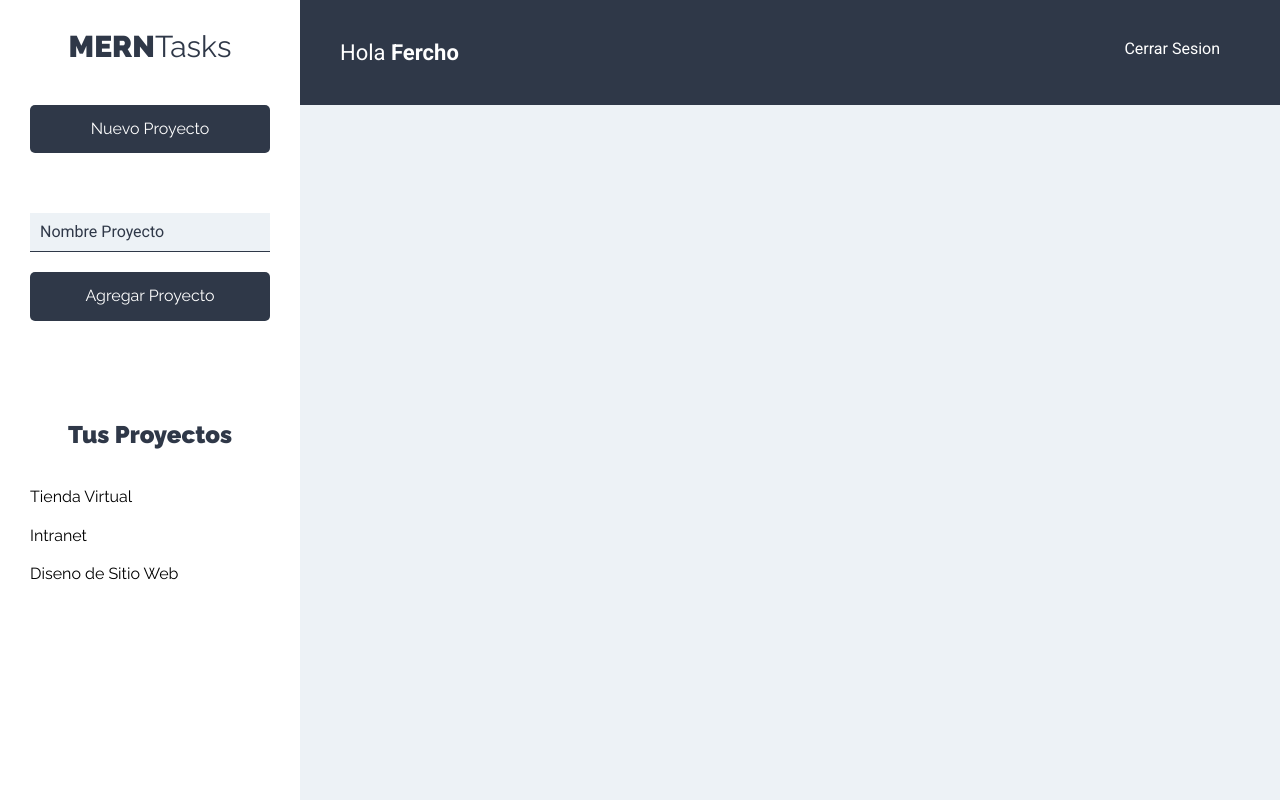
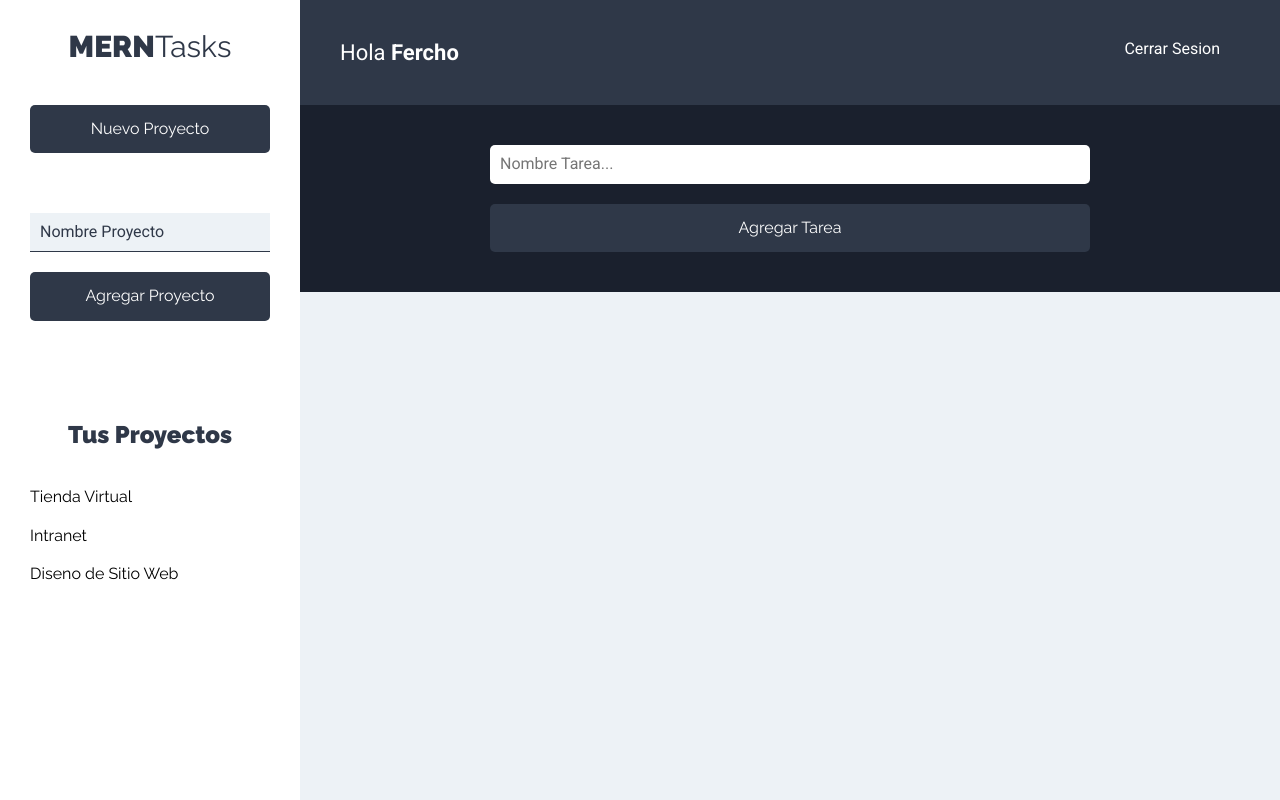
Before and after one commit to ferna2g/client-admin, a React (Create React App) app: page /proyectos in a window 1280 px wide. Built offline with nearby package versions, Linux system fonts and the light colour scheme.

Commit message:
creando los componentes de formtarea, listadotarea, tarea y creando el formulario para crear tareas

```diff
--- a/src/components/proyectos/Proyectos.jsx
+++ b/src/components/proyectos/Proyectos.jsx
@@ -1,6 +1,7 @@
 import React from 'react'
 import Sidebar from '../layout/Sidebar'
 import Barra from '../layout/Barra'
+import FormTarea from '../tareas/FormTarea'
 
 const Proyectos = () => {
   return (
@@ -9,6 +10,7 @@
       <div className="seccion-principal">
       <Barra />
         <main>
+          <FormTarea />
           <div className="contenedor-tareas">
 
           </div>
--- /dev/null
+++ b/src/components/tareas/FormTarea.jsx
@@ -0,0 +1,28 @@
+import React from 'react'
+
+const FormTarea = () => {
+  return (
+    <div className="formulario">
+        <form>
+            <div className="contenedor-input">
+              <input
+                  type="text"
+                  className="input-text"
+                  placeholder="Nombre Tarea..."
+                  name="nombre"
+                  />
+            </div>
+
+            <div className="contenedor-input">
+                <input
+                    type="submit"
+                    className="btn btn-primario btn-submit btn-block"
+                    value="Agregar Tarea"
+                    />
+            </div>
+        </form>
+    </div>
+  )
+}
+
+export default FormTarea
```
Also changed, not shown: src/components/tareas/ListadoTarea.jsx (added), src/components/tareas/Tarea.jsx (added).
